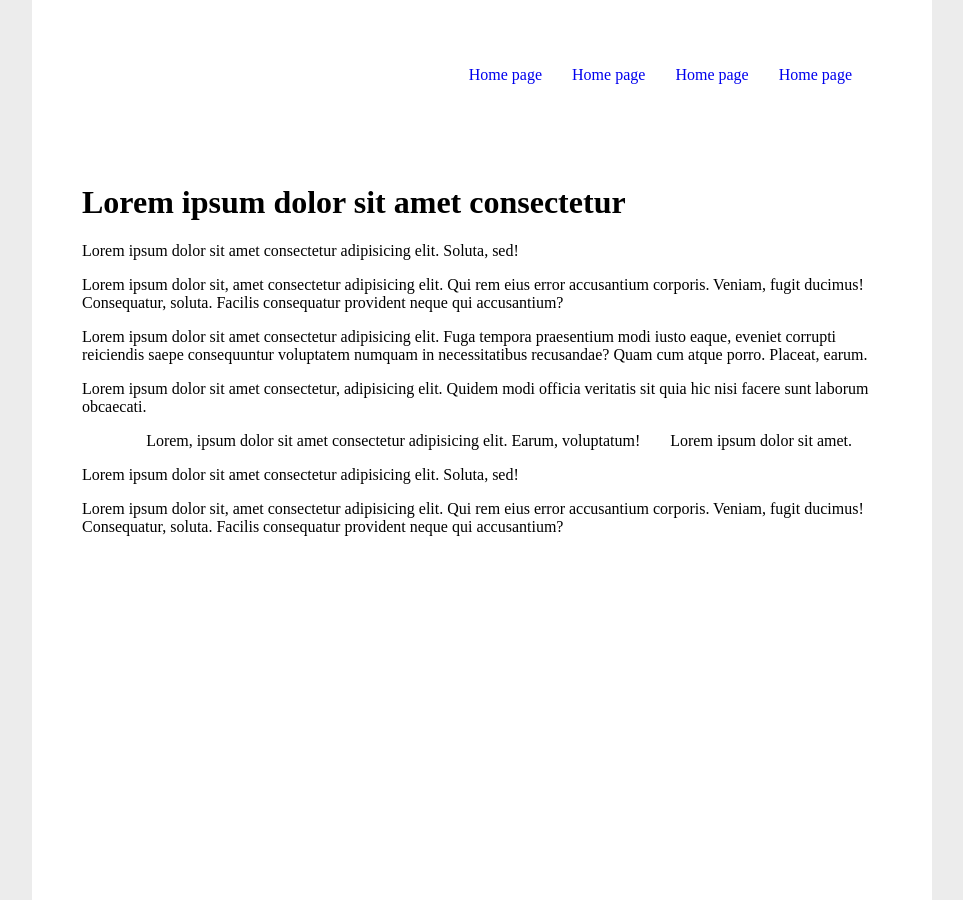
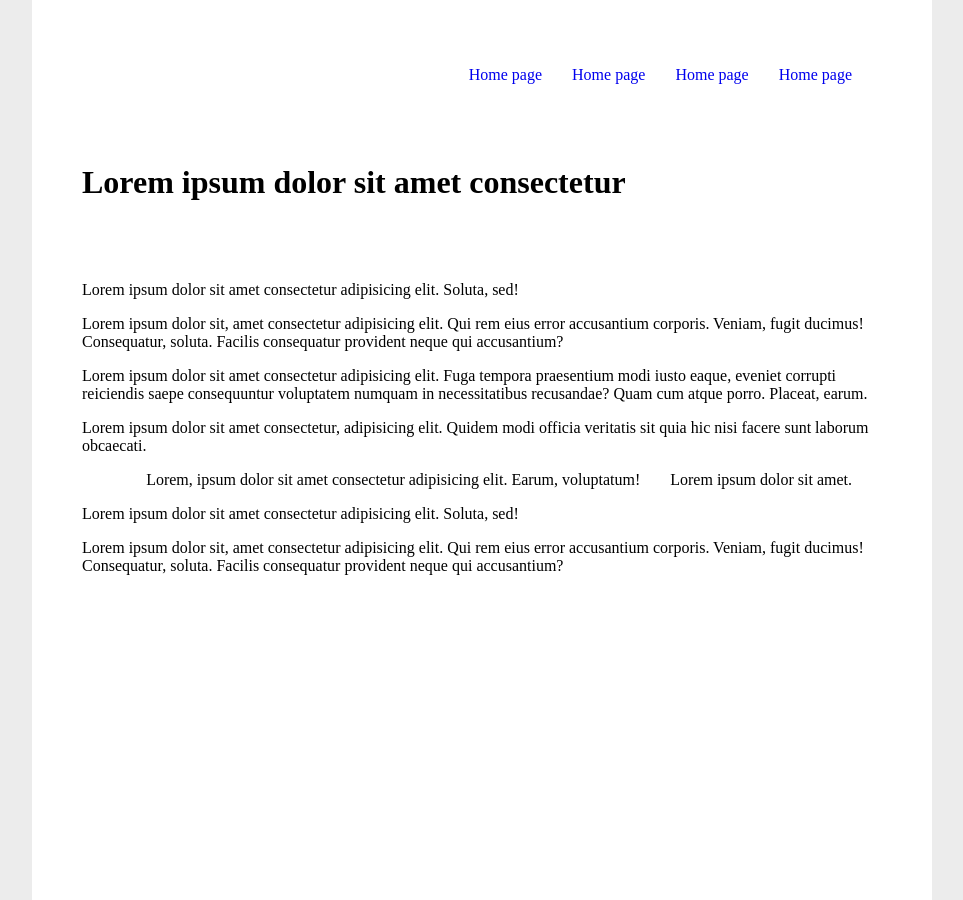
Before and after one commit to brokenfingers/1-intro, a plain HTML site: page index.html in a window 1280 px wide. Shown: the whole page, without its empty margins (158-1121 px from the left). Drawn offline with Linux system fonts and the light colour scheme.

Commit message:
changed margin

```diff
--- a/styles/style.css
+++ b/styles/style.css
@@ -3,7 +3,7 @@ html{
     background-color: rgb(236, 236, 236);
 }
 h1 {
-    margin-top: 100px;
+    margin: 80px 0px;
 }
 
 body {
```
